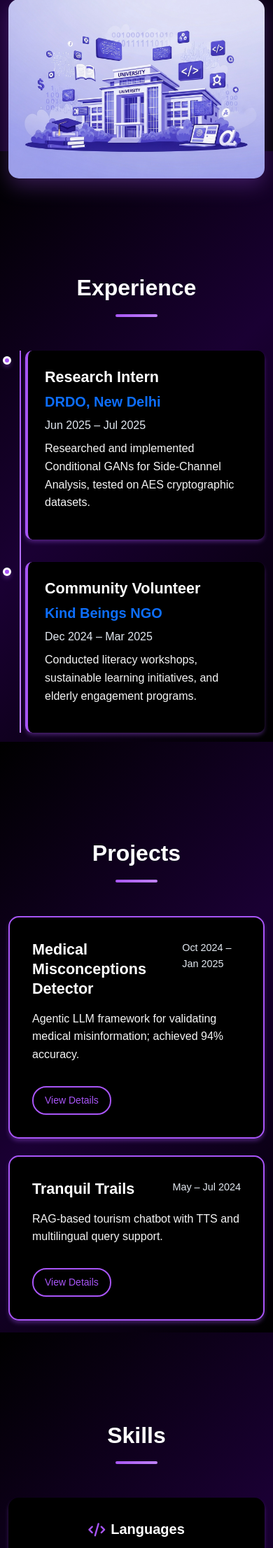
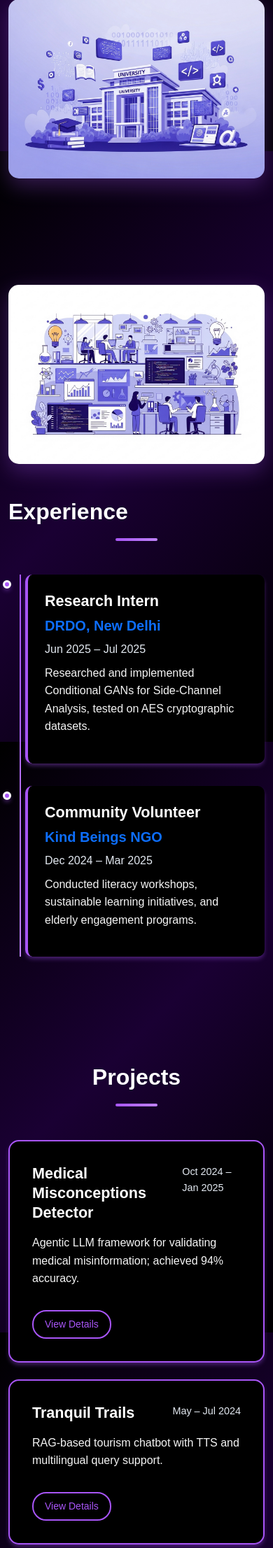
Before and after one commit to AN160404/Portfolio, a Flask app: page / in a window 390 px wide. Shown: the part 2316-4528 px from the top of the page at 70% size. Run offline with Flask 3, Linux system fonts and the light colour scheme; some web fonts are replaced.

Commit message:
Enhance experience section with a new visual element and layout adjustments
Adds an image to the experience section, aligns text to the right, and adjusts styling for responsiveness. Modifies `static/css/style.css` and `templates/index.html`.

Replit-Commit-Author: Agent
Replit-Commit-Session-Id: 7b1aa261-813d-4ef0-ba43-e1ec685d2ea6
Replit-Commit-Checkpoint-Type: full_checkpoint
Replit-Commit-Screenshot-Url: https://storage.googleapis.com/screenshot-production-us-central1/2e42bb58-e5a3-4f86-bf82-6e158f34b9f6/7b1aa261-813d-4ef0-ba43-e1ec685d2ea6/huJYA4l

```diff
--- a/static/css/style.css
+++ b/static/css/style.css
@@ -253,6 +253,11 @@ h1, h2, h3, h4, h5, h6 {
 .section-divider.mx-0 {
     margin-left: 0;
     margin-right: auto;
+}
+
+.section-divider.ms-auto {
+    margin-left: auto;
+    margin-right: 0;
 }
 
 /* About Section */
@@ -1136,6 +1141,42 @@ h1, h2, h3, h4, h5, h6 {
     }
 }
 
+/* Experience Section Image */
+.experience-image-container {
+    text-align: center;
+    padding: 2rem 0;
+}
+
+.experience-image {
+    max-width: 100%;
+    height: auto;
+    border-radius: 15px;
+    box-shadow: 0 10px 30px rgba(168, 85, 247, 0.3);
+    transition: all 0.3s ease;
+}
+
+.experience-image:hover {
+    transform: translateY(-5px);
+    box-shadow: 0 15px 40px rgba(168, 85, 247, 0.4);
+}
+
+@media (max-width: 768px) {
+    .experience-image-container {
+        padding: 1rem 0;
+        margin-bottom: 2rem;
+        order: -1;
+    }
+
+    .section-header.text-right {
+        text-align: left !important;
+    }
+
+    .section-divider.ms-auto {
+        margin-left: 0;
+        margin-right: auto;
+    }
+}
+
 /* Smooth scrolling */
 html {
     scroll-behavior: smooth;
--- a/templates/index.html
+++ b/templates/index.html
@@ -124,12 +124,19 @@
 <!-- Experience Section -->
 <section id="experience" class="section-padding">
     <div class="container">
-        <div class="section-header text-center mb-5">
-            <h2 class="section-title">Experience</h2>
-            <div class="section-divider"></div>
-        </div>
-        <div class="row">
-            <div class="col-lg-8 mx-auto">
+        <div class="row align-items-center">
+            <div class="col-lg-5 col-md-6">
+                <div class="experience-image-container">
+                    <img src="{{ url_for('static', filename='images/experience-illustration.png') }}"
+                         alt="Professional Experience Illustration"
+                         class="experience-image">
+                </div>
+            </div>
+            <div class="col-lg-7 col-md-6">
+                <div class="section-header mb-5 text-right">
+                    <h2 class="section-title text-right">Experience</h2>
+                    <div class="section-divider ms-auto"></div>
+                </div>
                 <div class="timeline">
                     <div class="timeline-item">
                         <div class="timeline-marker"></div>
```
Also changed, not shown: .local/state/replit/agent/.latest.json, attached_assets/generated_images/Professional_workplace_experience_illustration_86d10157.png (added), static/images/experience-illustration.png (added), 2 other files.
